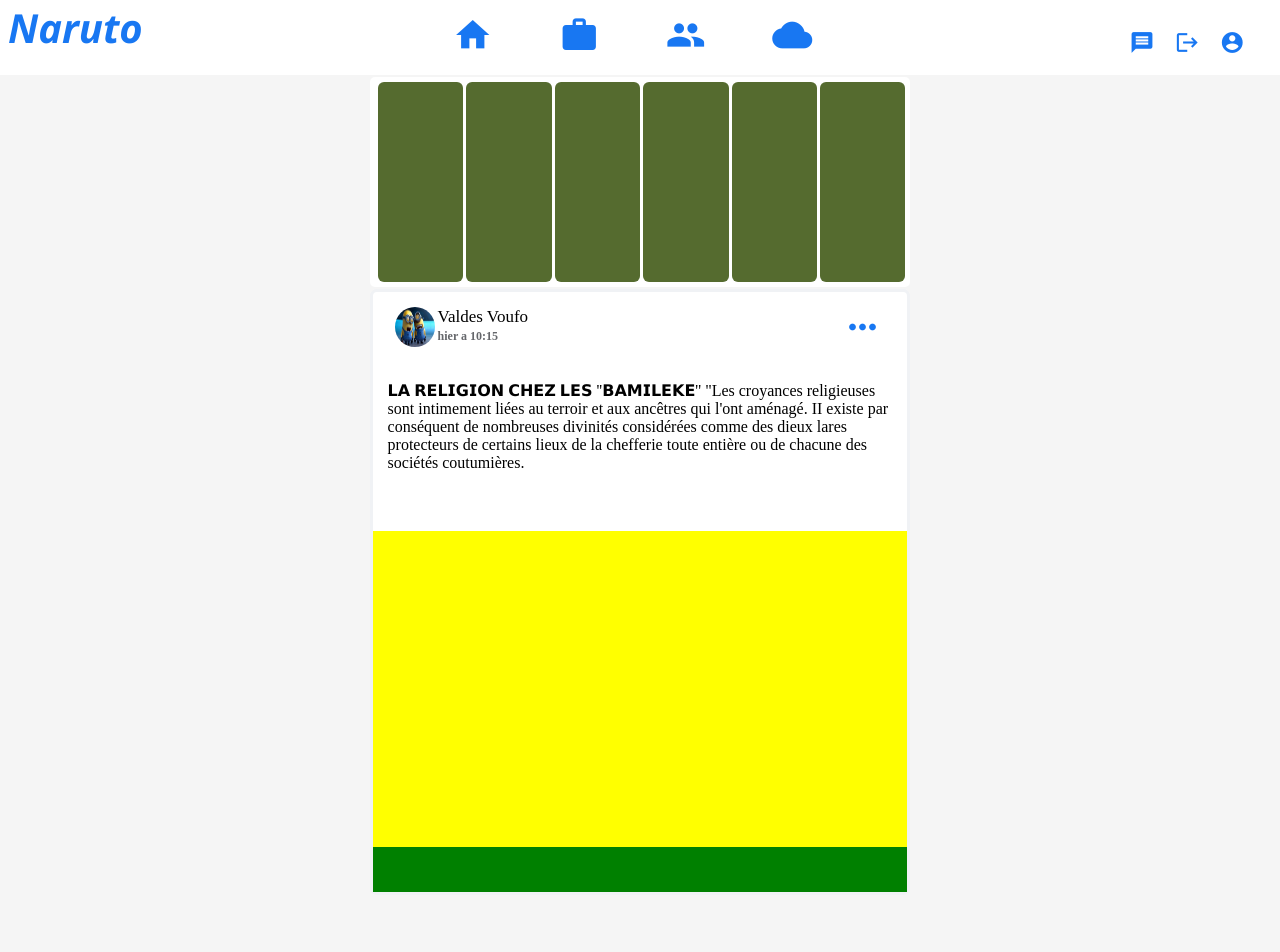
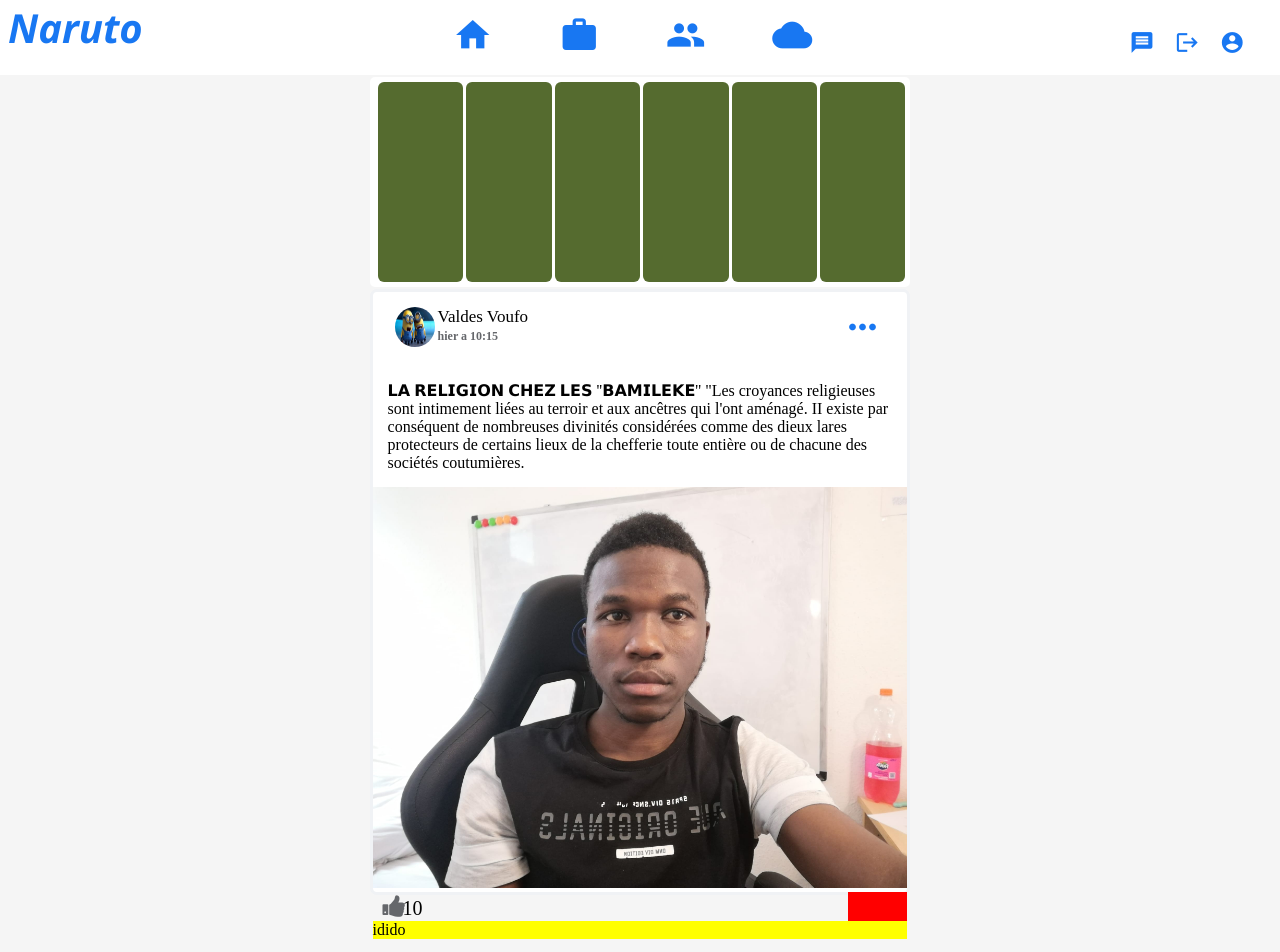
Before and after one commit to valdes-voufo/socialMedia, an Angular app in the folder Projet2vs/: page / in a window 1280 px wide. Shown: the top 952 px of the page. Built offline with nearby package versions, Linux system fonts and the light colour scheme.

Commit message:
add image to the post

```diff
--- a/Projet2vs/src/app/main/main.component.css
+++ b/Projet2vs/src/app/main/main.component.css
@@ -83,7 +83,6 @@
   display: block;
   margin-left:  auto;
   margin-right: auto;
-  width: 80%;
   height:40px;
   width:40px;
   border-radius: 100%;
@@ -133,10 +132,56 @@ a:visited{
 }
 .post_image{
   flex: 7;
-  background-color: yellow;
+  max-width: 100%;
+  max-height: 100%;
+
+}
+.post_image_img{
+  width: 100%;
+
 }
 .post_bottom{
   flex: 1;
-  background-color: green;
+  display: flex;
+  flex-direction: column;
+}
+.post_botom_top{
+  flex: 1;
+  display: flex;
+}
+.like_top{
+  flex: 1;
+  display: flex;
+}
+.coment_top{
+  flex: 1;
+  background-color: red;
+}
 
+
+.post_bottom_space{
+  flex: 7;
 }
+
+.like_top_sticker{
+  flex: 2;
+  margin-left: 10px;
+}
+.like_top_number{
+  flex: 1;
+  font-size: 20px;
+  padding-right: 10px;
+  padding-top: 5px;
+}
+.fa {
+ width: 20px;
+ font-size: 25px;
+ color: #65676B;
+ margin-top: 2px;
+ margin-bottom: 2px;
+}
+
+.post_botom_bottom{
+  flex: 1;
+  background-color: yellow;
+}
--- a/Projet2vs/src/app/main/main.component.html
+++ b/Projet2vs/src/app/main/main.component.html
@@ -33,9 +33,27 @@
  qui l'ont aménagé. II existe par conséquent de nombreuses divinités
  considérées comme des dieux lares protecteurs de certains lieux de
  la chefferie toute entière ou de chacune des sociétés coutumières.
+
       </div>
-      <div class="post_image"></div>
-      <div class="post_bottom"></div>
+      <div class="post_image">
+        <img src="../../assets/image_post.jpeg" class="post_image_img" alt="post">
+      </div>
+      <div class="post_bottom">
+
+       <div class="post_botom_top">
+
+        <div class="like_top">
+          <div class="like_top_sticker"><a href="#"> <i class="fa fa-thumbs-up"></i></a></div>
+          <div class="like_top_number">10</div>
+        </div>
+        <div class="post_bottom_space"></div>
+
+        <div class="coment_top">
+
+        </div>
+       </div>
+       <div class="post_botom_bottom">idido</div>
+      </div>
 
     </div>
   </div>
--- a/Projet2vs/src/index.html
+++ b/Projet2vs/src/index.html
@@ -7,6 +7,7 @@
   <meta name="viewport" content="width=device-width, initial-scale=1">
   <link rel="icon" type="image/x-icon" href="favicon.ico">
   <link rel="stylesheet" href="https://fonts.googleapis.com/icon?family=Material+Icons">
+  <link rel="stylesheet" href="https://cdnjs.cloudflare.com/ajax/libs/font-awesome/4.7.0/css/font-awesome.min.css">
 
 
 </head>
```
Also changed, not shown: Projet2vs/src/assets/image_post.jpeg (added), Projet2vs/src/assets/sony.jpeg (added).
